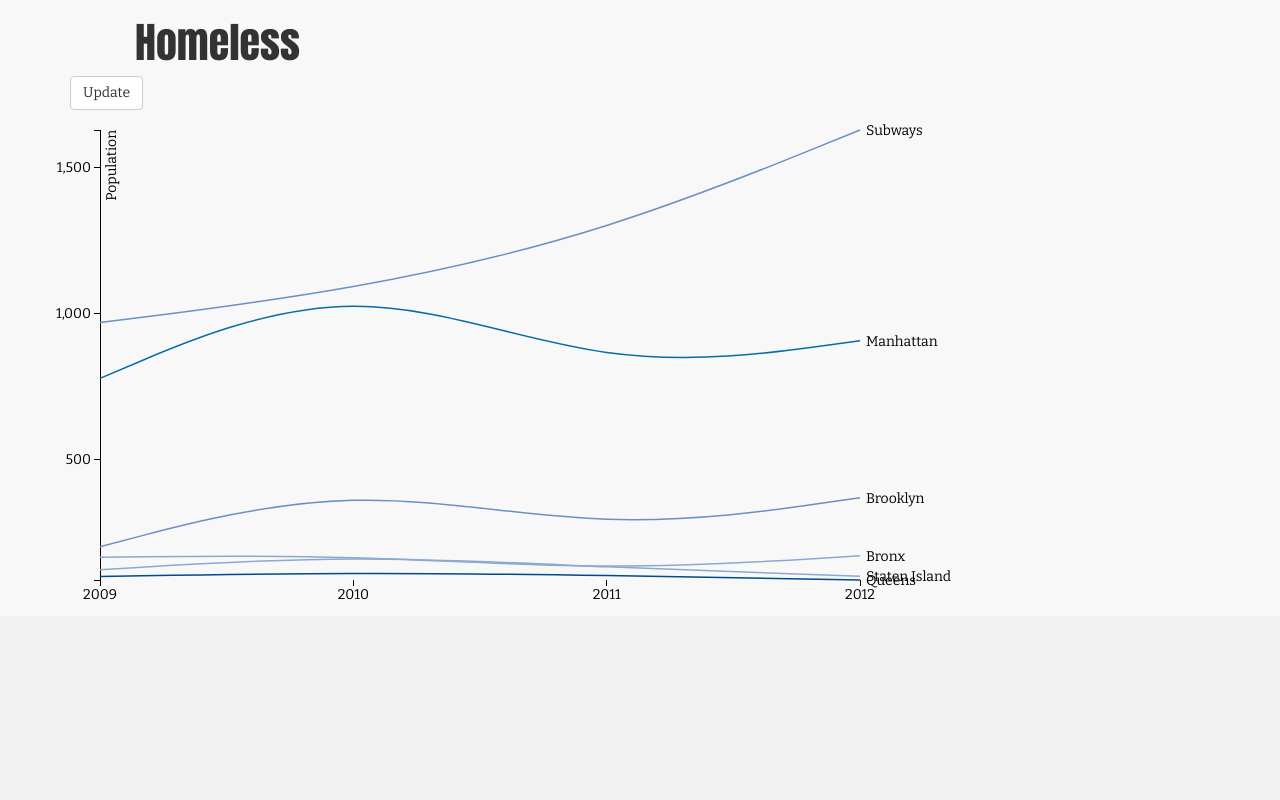
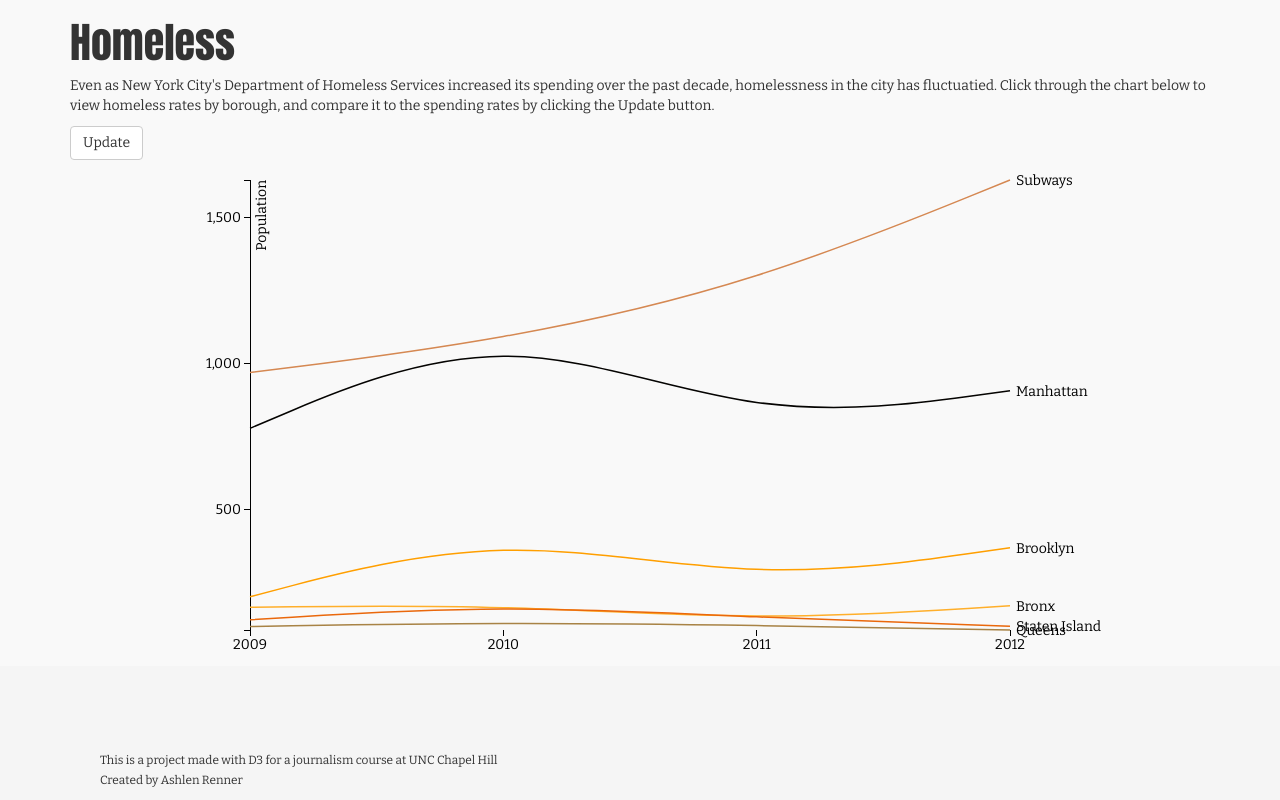
Before and after one commit to ashlenrenner/j583-project3, a plain HTML site: page index.html in a window 1280 px wide. Drawn offline with nearby package versions, Linux system fonts and the light colour scheme.

Commit message:
styling footer

```diff
--- a/css/styles.css
+++ b/css/styles.css
@@ -1,10 +1,13 @@
 html{
-  background-color: #f1f1f1;
+  background-color: #f5f5f5;
 }
 body {
   /*font: 10px sans-serif;*/
-  background-color: #f8f8f8;
+  background-color: #f9f9f9;
   font-family: 'Bitter', serif;
+}
+svg{
+  margin-left: 150px;
 }
 
 .axis path,
@@ -30,7 +33,7 @@ body {
 }
 .title{
   font-family: 'Anton', sans-serif;
-  margin-left: 65px;
+
   font-size: 300%;
 }
 .tooltip {
@@ -41,3 +44,9 @@ body {
     padding: 10px 20px;
     border-radius: 3px;
 }
+.footer{
+  position: absolute;
+  bottom: 0;
+  margin-left: 100px;
+
+}
--- a/index.html
+++ b/index.html
@@ -28,6 +28,10 @@
   <body>
     <div class="container">
       <h1 class="title">Homeless</h1>
+      <p>
+        Even as New York City's Department of Homeless Services increased its spending over the past decade, homelessness in the city has fluctuatied.
+        Click through the chart below to view homeless rates by borough, and compare it to the spending rates by clicking the Update button.
+      </p>
 <!-- Update Button -->
       <div id="update"class="btn btn-default" id="option" onclick="updateData()">Update</div>
       <div id="back" class="btn btn-default" onclick="goBack()">Back</div>
@@ -47,4 +51,5 @@
     <!-- Include all compiled plugins (below), or include individual files as needed -->
     <script src="js/bootstrap.min.js"></script>
   </body>
+  <p class="footer"><small>This is a project made with D3 for a journalism course at UNC Chapel Hill</br>Created by Ashlen Renner </small></p>
 </html>
--- a/js/app.js
+++ b/js/app.js
@@ -35,7 +35,7 @@ var y = d3.scale.linear()
 
 var color = d3.scale.category20();
 // color array
-var bluescale4 = ["#8BA9D0", "#6A90C1", "#066CA9", "#004B8C"];
+var bluescale4 = ["#FFAF2B", "#FF9F00", "#040301", "#A88346", "#EA680C", "#D58852"];
 
 //color function pulls from array of colors stored in color.js
 var color = d3.scale.ordinal().range(bluescale4);
@@ -75,6 +75,7 @@ d3.tsv("data.tsv", function(error, data) {
       name: name,
       values: data.map(function(d) {
         return {year: d.year, population: +d[name]};
+
       })
     };
   });
```
